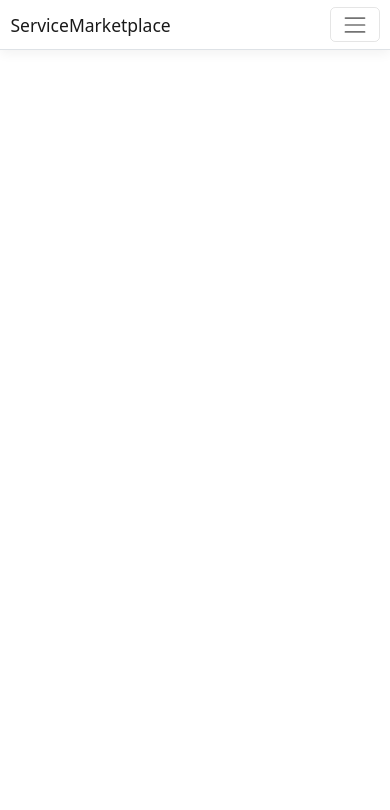
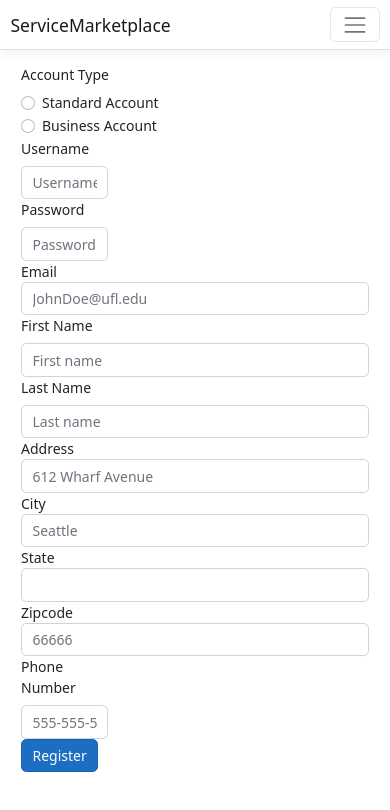
Before and after one commit to grtn316/servicemarketplaceapp, a React (Create React App) app in the folder ServiceMarketplace/ClientApp/: page /register in a window 390 px wide. Shown: the top 810 px of the page. Built offline with nearby package versions, Linux system fonts and the light colour scheme.

Commit message:
Added registration form to register page.
Account type, username, password, name, address, phone number.

Added submit button.

Included initial Bootstrap styling.

```diff
--- a/ServiceMarketplace/ClientApp/src/components/pages/Register.js
+++ b/ServiceMarketplace/ClientApp/src/components/pages/Register.js
@@ -6,7 +6,89 @@ export class Register extends Component {
     render() {
         return (
             <>
+                <div className="container" >
+                    {/*Account Type*/}
+                    <div>
+                        <label for="accountType" className="form-label">Account Type</label>
+                        <div class="form-check">
+                            <input class="form-check-input" type="radio" name="accountType" id="accountType1" value="option1" />
+                            <label class="form-check-label" for="accountType1">
+                                Standard Account
+                            </label>
+                        </div>
+                        <div class="form-check">
+                            <input class="form-check-input" type="radio" name="accountType" id="accountType2" value="option2" />
+                            <label class="form-check-label" for="accountType2">
+                                Business Account
+                            </label>
+                        </div>
+                    </div>
 
+                    {/*Username*/}
+                    <div className="form-group col-3">
+                        <label for="username" className="form-label">Username</label>
+                        <input className="form-control" placeholder="Username" />
+                    </div>
+
+                    {/*Password*/}
+                    <div className="form-group col-3">
+                        <label for="password" className="form-label">Password</label>
+                        <input className="form-control" placeholder="Password" />
+                    </div>
+                    <div class="form-group col-md-4">
+                        <label for="email">Email</label>
+                        <input type="email" className="form-control" id="email" placeholder="JohnDoe@ufl.edu" />
+                    </div>
+
+                    {/*First name, Last Name*/}
+                    <div className="form-group">
+                        <div className="row">
+                            <div className="col-md-3">
+                                <label for="username" className="form-label">First Name</label>
+                                <input type="text" class="form-control" placeholder="First name" />
+                            </div>
+                            <div className="col-md-3">
+                                <label for="username" className="form-label">Last Name</label>
+                                <input type="text" class="form-control" placeholder="Last name" />
+                            </div>
+                        </div>
+                    </div>
+
+                    {/*Address*/}
+                    <div class="form-group col-md-4">
+                        <label for="address">Address</label>
+                        <input type="text" class="form-control" id="address" placeholder="612 Wharf Avenue" />
+                    </div>
+
+                    {/*City, State, Zipcode*/}
+                    <div class="row">
+                        <div class="form-group col-md-2">
+                            <label for="city">City</label>
+                            <input type="text" class="form-control" id="city" placeholder="Seattle"/>
+                        </div>
+                        <div class="form-group col-md-1">
+                            <label for="state">State</label>
+                            <select id="state" class="form-control" placeholder="WA">
+                                <option></option><option>AL</option><option>AK</option><option>AZ</option><option>AR</option><option>CA</option><option>CO</option><option>CT</option><option>DE</option><option>DC</option><option>FL</option><option>GA</option><option>HI</option><option>ID</option><option>IL</option><option>IN</option><option>IA</option><option>KS</option><option>KY</option><option>LA</option><option>ME</option><option>MD</option><option>MA</option><option>MI</option><option>MN</option><option>MS</option><option>MO</option><option>MT</option><option>NE</option><option>NV</option><option>NH</option><option>NJ</option><option>NM</option><option>NY</option><option>NC</option><option>ND</option><option>OH</option><option>OK</option><option>OR</option><option>PA</option><option>RI</option><option>SC</option><option>SD</option><option>TN</option><option>TX</option><option>UT</option><option>VT</option><option>VA</option><option>WA</option><option>WV</option><option>WI</option>
+                            </select>
+                        </div>
+                        <div class="form-group col-md-1">
+                            <label for="zipcode">Zipcode</label>
+                            <input type="text" class="form-control" id="zipcode" placeholder="66666"/>
+                        </div>
+                    </div>
+
+                    {/*Phone Number*/}
+                    <div className="form-group col-3">
+                        <label for="phone" className="form-label">Phone Number</label>
+                        <input className="form-control" placeholder="555-555-5555" />
+                    </div>
+
+                    {/*Submit*/}
+                    <div>
+                        <button className="btn btn-primary" type="submit" onclick="">Register</button>
+                    </div>
+                </div>
             </>
         );
     }
```
